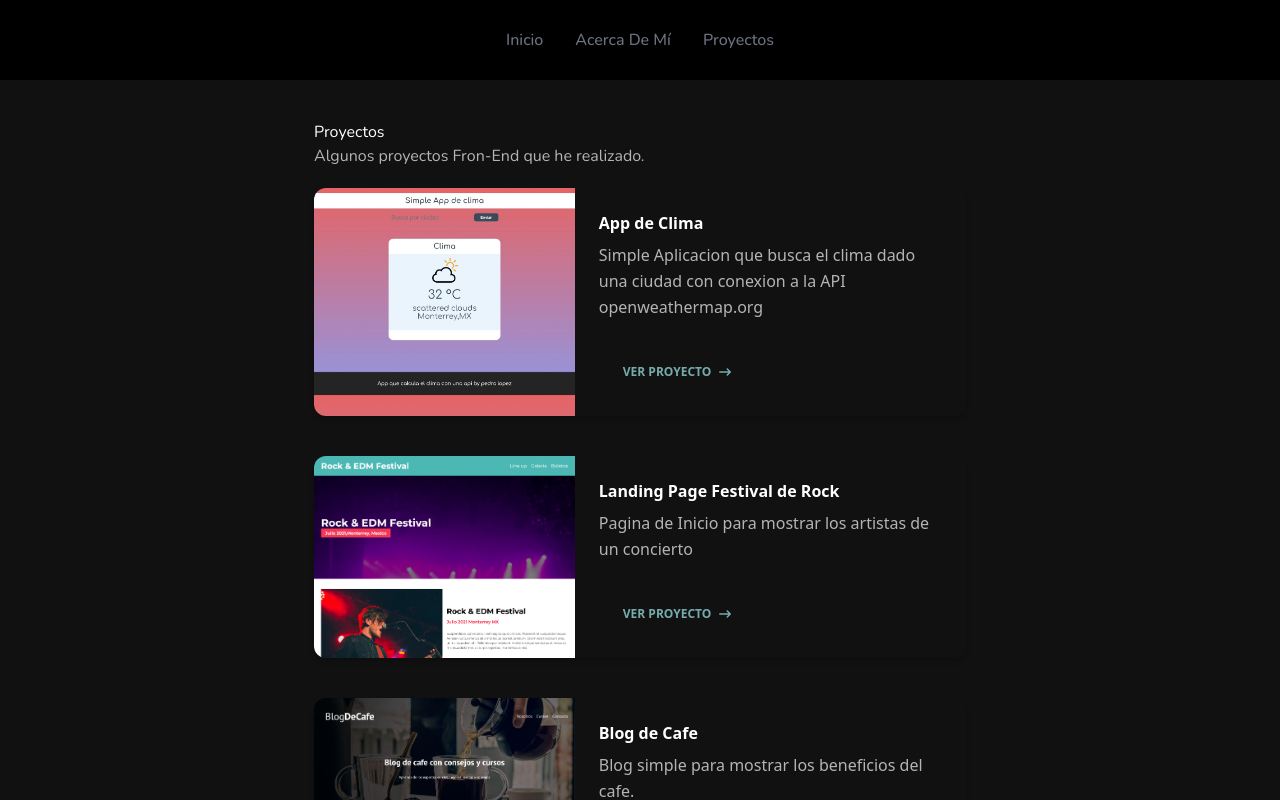
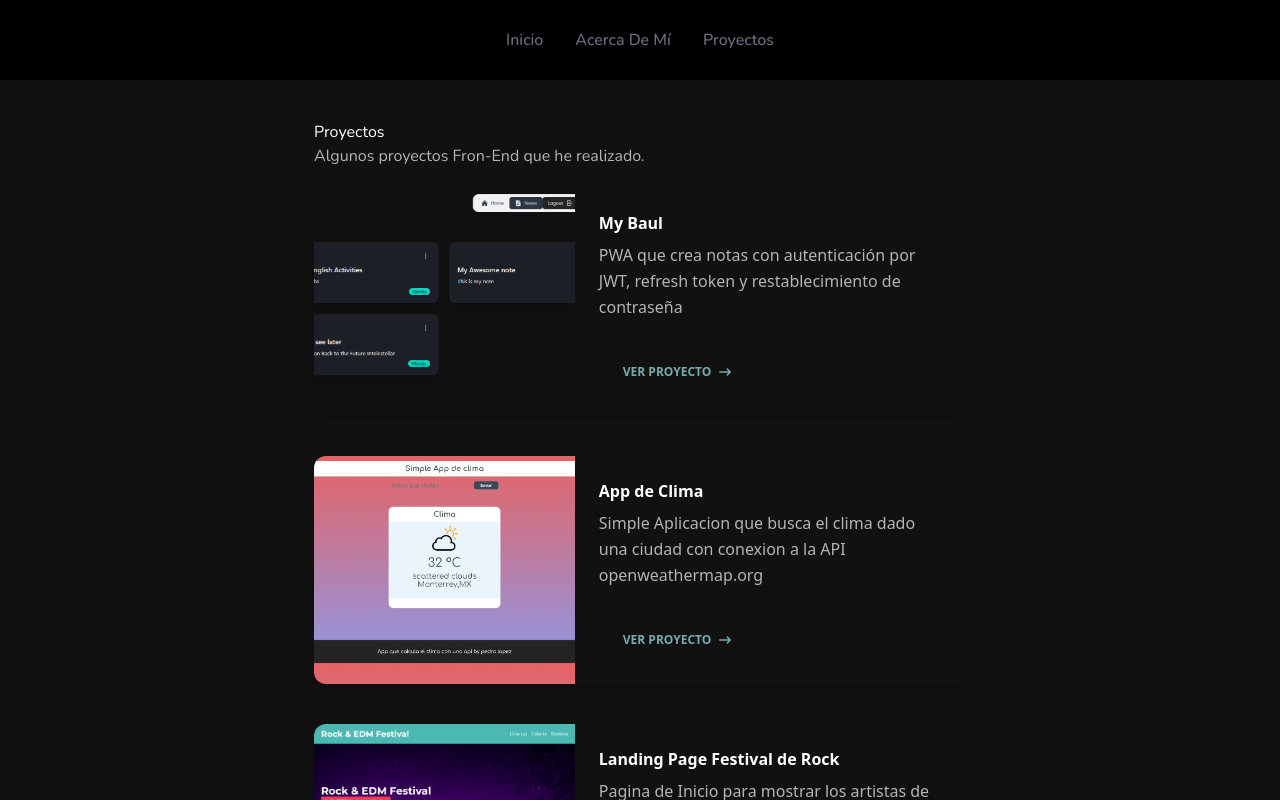
Before and after one commit to pedrolpz99/portfolio, a Next.js app: page /projects in a window 1280 px wide. Shown: the top 800 px of the page. Built offline with nearby package versions, Linux system fonts and the light colour scheme.

Commit message:
add new project

```diff
--- a/src/app/components/projects/project.jsx
+++ b/src/app/components/projects/project.jsx
@@ -23,23 +23,20 @@ const Project = () => {
             <div className="relative flex flex-col rounded-xl bg-[#EEEEEE]  bg-clip-border text-gray-700 shadow-md">
               <div className="relative m-0 w-full shrink-0 overflow-hidden rounded-xl   bg-[#EEEEEE]  bg-clip-border text-gray-700">
                 <img
-                  src="media/3.png"
+                  src="media/7.png"
                   alt="image"
                   className="h-auto w-full object-cover"
                 />
               </div>
               <div className="p-4">
                 <h4 className="mb-2 block font-sans text-gray-700 font-semibold leading-snug tracking-normal text-blue-gray-900 antialiased">
-                  Blog de Cafe
+                  My Baul
                 </h4>
                 <p className="mb-8 block font-sans text-base font-normal leading-relaxed text-gray-700 antialiased">
-                  Blog simple para mostrar los beneficios del cafe.
+                  PWA que crea notas con autenticación por JWT, refresh token y
+                  restablecimiento de contraseña{" "}
                 </p>
-                <a
-                  className="inline-block"
-                  href="https://myblogdecafeparati.netlify.app/"
-                  target="_blank"
-                >
+                <a className="inline-block" href="" target="_blank">
                   <button
                     className="flex select-none items-center gap-2 rounded-lg py-3 px-6 text-center align-middle font-sans text-xs font-bold uppercase text-[#76ABAE] transition-all hover:bg-teal-500/10 active:bg-teal-500/30 disabled:pointer-events-none disabled:opacity-50 disabled:shadow-none"
                     type="button"
--- a/src/app/components/projects/projects.jsx
+++ b/src/app/components/projects/projects.jsx
@@ -4,6 +4,13 @@ import { FaArrowRightLong } from "react-icons/fa6";
 
 export default function Projects() {
   const projects = [
+    {
+      name: "My Baul",
+      link: "",
+      coverImage: "/media/7.png",
+      description:
+        "PWA que crea notas con autenticación por JWT, refresh token y restablecimiento de contraseña",
+    },
     {
       name: "App de Clima",
       link: "https://appdeclimabyplz.netlify.app/",
```
Also changed, not shown: public/media/7.png (added).
